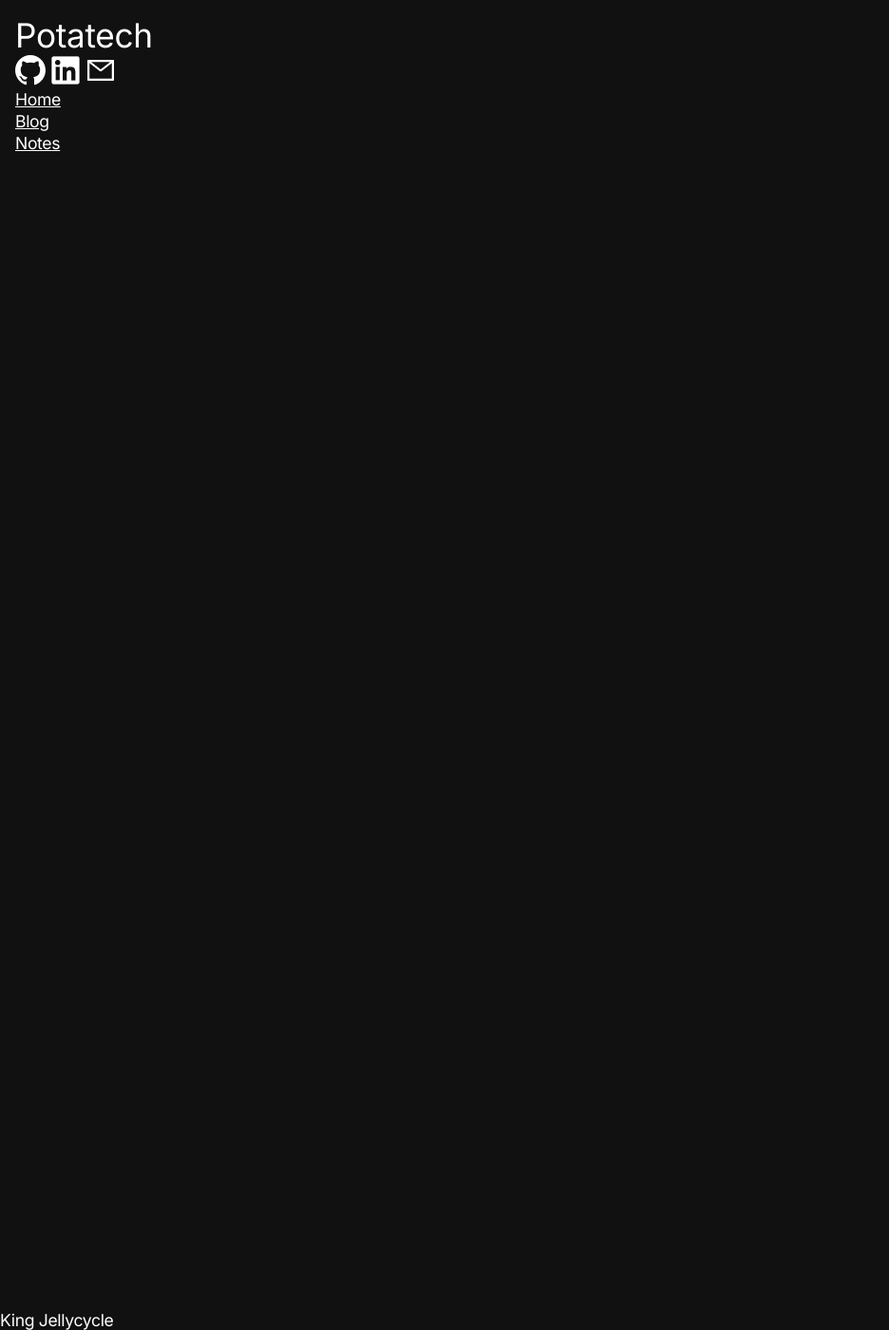
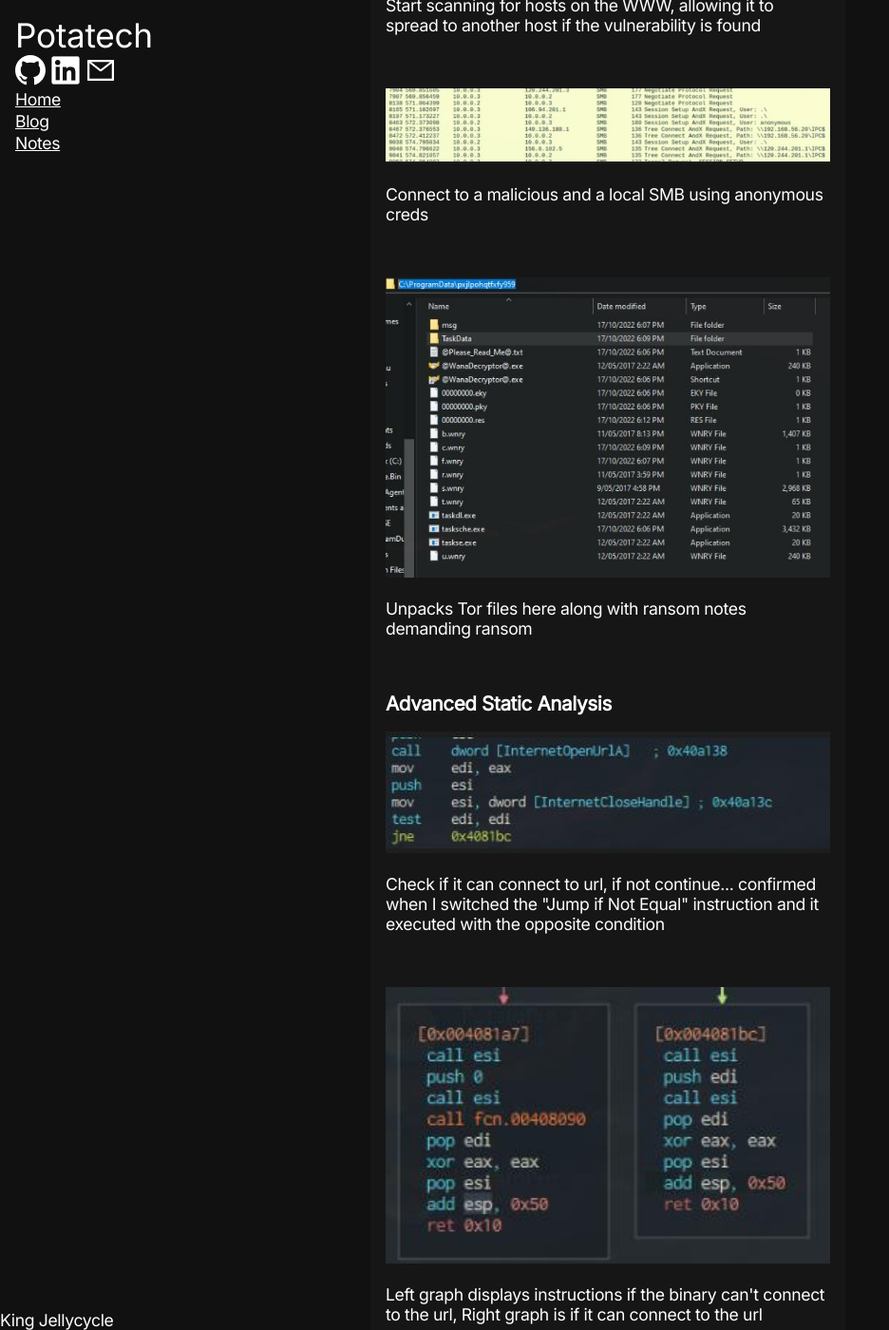
Before and after one commit to Jpang9/Website, a Jekyll site: the page built from _posts/2022-10-24-WannaCry.markdown, in a window 1280 px wide and 1400 px high, scrolled down 4524 px. Shown: the whole window at 95% size, without its empty margins (0-936 px from the left). Built offline with Jekyll 4.4.1, drawn with Linux system fonts in a browser that asks for light colours; some of the changed text lies outside the part shown.

Commit message:
Wannacry Docs

````diff
--- a/_posts/2022-10-24-WannaCry.markdown
+++ b/_posts/2022-10-24-WannaCry.markdown
@@ -41,10 +41,66 @@ for host with this same vulnerability.</p>
 <p>icacls command is executed to a file with a hidden attribute</p>
 <br>
 
-![IATS](/images/Wannacry/IATS.jpeg)
+![IATS](/images/Wannacry/IATs.jpeg)
 <p>Multiple IAT's from the kernel32.api is called</p>
 <br>
 
 ![IATS](/images/Wannacry/Compression.jpeg)
 <p>Virtual Size and Raw Size are similar, file may not be compressed</p>
 <br>
+<br>
+<br>
+
+### Dynamic Analysis
+![killswitchcheck](/images/Wannacry/Calltokillswitch.jpeg)
+<p>Checks if it can connect to this url, if it can, it will not execute, if not, execute as normal</p>
+
+![arpcall](/images/Wannacry/arpcalls.jpeg)
+<p>Check other devices within subnet, vulnerability check on local network</p>
+<br>
+
+![zombiescanning](/images/Wannacry/zombiescanvuln.jpeg)
+<p>Start scanning for hosts on the WWW, allowing it to spread to another host if the vulnerability is found</p>
+<br>
+
+![smbconnect](/images/Wannacry/callstomalicioussmbs.jpeg)
+<p>Connect to a malicious and a local SMB using anonymous creds</p>
+<br>
+
+![artifacts](/images/Wannacry/unpackedartifacts.jpeg)
+<p>Unpacks Tor files here along with ransom notes demanding ransom</p>
+<br>
+
+### Advanced Static Analysis
+![killswitchcheck](/images/Wannacry/killswitchx86.jpeg)
+<p>Check if it can connect to url, if not continue... confirmed when I switched the "Jump if Not Equal" instruction and it executed with the opposite condition</p>
+<br>
+
+![failandsuccesscondition](/images/Wannacry/continueifnotfound.jpeg)
+<p>Left graph displays instructions if the binary can't connect to the url, Right graph is if it can connect to the url</p>
+<br>
+
+### Yara Rule
+
+
+```yara
+rule Wannacry {
+
+	meta:
+		last_updated = "2022-10-24"
+		author = "Potatech"
+		description = "Were da Wannacry at tho"
+
+	strings:
+			$strings1 = "iuqerfsodp9ifjaposdfjhgosurijfaewrwergwea" ascii
+			$strings2 = "WINDOWS"
+			$strings3 = "tasksche.exe"
+			$PE_magic_byte = "MZ"
+
+	condition:
+			$PE_magic_byte at 0 and
+			 ($strings1 and $strings2) or
+			 ($strings1 and $strings3)
+
+}
+```
````
Also changed, not shown: images/Wannacry/Calltokillswitch.jpeg (added), images/Wannacry/arpcalls.jpeg (added), images/Wannacry/callstomalicioussmbs.jpeg (added), images/Wannacry/continueifnotfound.jpeg (added), images/Wannacry/killswitchx86.jpeg (added), images/Wannacry/unpackedartifacts.jpeg (added), images/Wannacry/zombiescanvuln.jpeg (added).
